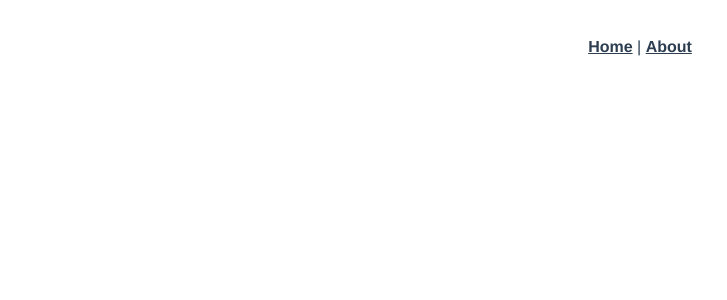
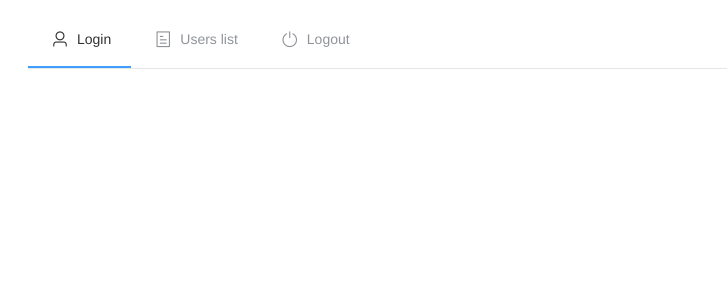
Before and after one commit to adal6a/UsersTimeLogged, a Vue app in the folder frontend/: page /login in a window 1280 px wide. Shown: the top 300 px of the page, without its empty margins (0-727 px from the left). Built offline with nearby package versions, Linux system fonts and the light colour scheme.

Commit message:
added header menu nav

```diff
--- a/frontend/package.json
+++ b/frontend/package.json
@@ -1,5 +1,5 @@
 {
-  "name": "hello-world",
+  "name": "users-time-logged",
   "version": "0.1.0",
   "private": true,
   "scripts": {
--- a/frontend/src/App.vue
+++ b/frontend/src/App.vue
@@ -1,32 +1,56 @@
 <template>
   <div id="app">
-    <div id="nav">
-      <router-link to="/">Home</router-link> |
-      <router-link to="/about">About</router-link>
-    </div>
-    <router-view/>
+    <el-container>
+      <el-header>
+        <el-menu :router="true" :default-active="activeIndex" mode="horizontal">
+          <el-menu-item index="login" :route="{ name: 'login' }">
+            <template slot="title">
+              <i class="el-icon-user"></i>
+              <span>Login</span>
+            </template>
+          </el-menu-item>
+          <el-menu-item index="users" :route="{ name: 'users' }">
+            <template slot="title">
+              <i class="el-icon-tickets"></i>
+              <span>Users list</span>
+            </template>
+          </el-menu-item>
+          <el-menu-item index="logout">
+            <template slot="title">
+              <i class="el-icon-switch-button"></i>
+              <span>Logout</span>
+            </template>
+          </el-menu-item>
+        </el-menu>
+      </el-header>
+      <el-main><router-view/></el-main>
+    </el-container>
   </div>
 </template>
+
+<script>
+export default {
+  data() {
+    return {
+      activeIndex: 'login'
+    }
+  },
+  watch: {
+    $route (to) {
+      this.activeIndex = to.path;
+    }
+  },
+  methods: {
+
+  }
+
+}
+</script>
 
 <style>
 #app {
   font-family: Avenir, Helvetica, Arial, sans-serif;
   -webkit-font-smoothing: antialiased;
   -moz-osx-font-smoothing: grayscale;
-  text-align: center;
-  color: #2c3e50;
-}
-
-#nav {
-  padding: 30px;
-}
-
-#nav a {
-  font-weight: bold;
-  color: #2c3e50;
-}
-
-#nav a.router-link-exact-active {
-  color: #42b983;
 }
 </style>
```
